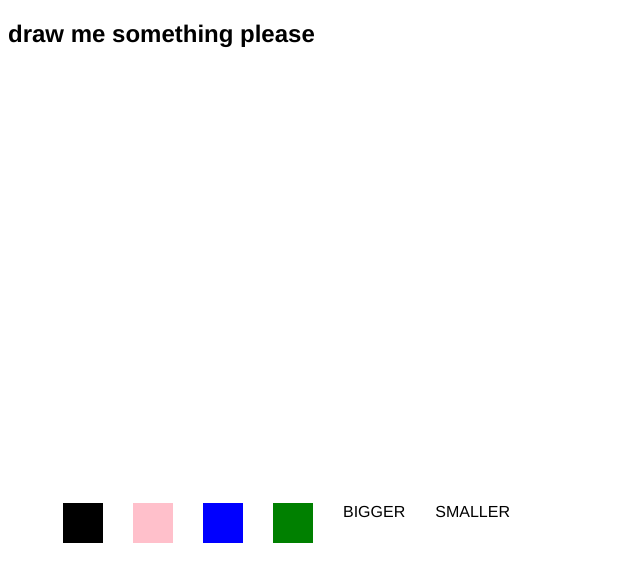
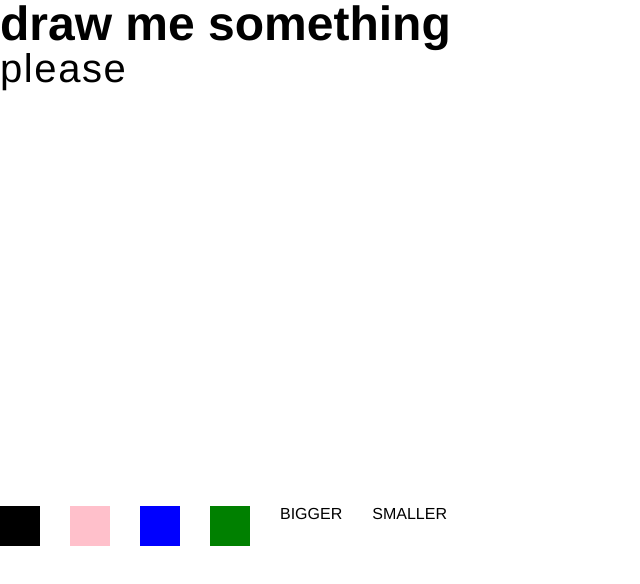
Before and after one commit to sarahjelt/drawing-fun, a plain HTML site: page index.html in a window 1280 px wide. Shown: the whole page, without its empty margins (0-640 px from the left). Drawn offline with Linux system fonts and the light colour scheme.

Commit message:
Reset css, set root font-size and some header styles

```diff
--- a/assets/app.js
+++ b/assets/app.js
@@ -41,10 +41,8 @@ function mousemove(event) {
 
 function colorChange(e) {
   var color = e.target.getAttribute('id');
-  console.log(color);
 
   ctx.strokeStyle = color;
-
 };
 
 
--- /dev/null
+++ b/assets/reset.css
@@ -0,0 +1,53 @@
+/* http://meyerweb.com/eric/tools/css/reset/
+   v2.0 | 20110126
+   License: none (public domain)
+*/
+
+html, body, div, span, applet, object, iframe,
+h1, h2, h3, h4, h5, h6, p, blockquote, pre,
+a, abbr, acronym, address, big, cite, code,
+del, dfn, em, img, ins, kbd, q, s, samp,
+small, strike, strong, sub, sup, tt, var,
+b, u, i, center,
+dl, dt, dd, ol, ul, li,
+fieldset, form, label, legend,
+table, caption, tbody, tfoot, thead, tr, th, td,
+article, aside, canvas, details, embed,
+figure, figcaption, footer, header, hgroup,
+menu, nav, output, ruby, section, summary,
+time, mark, audio, video {
+  margin: 0;
+  padding: 0;
+  border: 0;
+  font-size: 100%;
+  font: inherit;
+  vertical-align: baseline;
+}
+/* HTML5 display-role reset for older browsers */
+article, aside, details, figcaption, figure,
+footer, header, hgroup, menu, nav, section {
+  display: block;
+}
+body {
+  line-height: 1;
+}
+ol, ul {
+  list-style: none;
+}
+blockquote, q {
+  quotes: none;
+}
+blockquote:before, blockquote:after,
+q:before, q:after {
+  content: '';
+  content: none;
+}
+table {
+  border-collapse: collapse;
+  border-spacing: 0;
+}
+
+/* begin edits */
+a {
+  text-decoration: none;
+}
--- a/assets/style.css
+++ b/assets/style.css
@@ -1,7 +1,20 @@
-* {
+html {
+  font-size: 16px;
+}
+body * {
   font-family: 'Comic Sans', Helvetica, sans-serif;
   box-sizing: border-box;
 }
+
+h1 {
+  font-size: 3rem;
+  font-weight: 600;
+}
+h2 {
+  font-size: 2.5rem;
+  letter-spacing: 0.1rem;
+}
+
 ul {
   display: flex;
   width: 100%;
@@ -11,7 +24,7 @@ ul {
 li {
   list-style: none;
   height: 100%;
-  margin: 15px;
+  margin: 15px 30px 15px 0;
   min-width: 40px;
 }
 #black {
--- a/index.html
+++ b/index.html
@@ -4,13 +4,14 @@
   <meta charset='UTF-8'>
   <meta name='viewport' content='width=device-width, initial-scale=1.0' />
   <title></title>
-  <!-- <link rel='stylesheet' type='text/css' href='assets/reset.css' /> -->
+  <link rel='stylesheet' type='text/css' href='assets/reset.css' />
   <link rel='stylesheet' type='text/css' href='assets/style.css' />
 </head>
 <body>
   <section>
     <header>
-      <h1>draw me something please</h1>
+      <h1>draw me something</h1>
+      <h2>please</h2>
     </header>
     <div class='canvas-container'>
       <canvas id='canvas' width='800' height='400'>fallback content</canvas>
```
